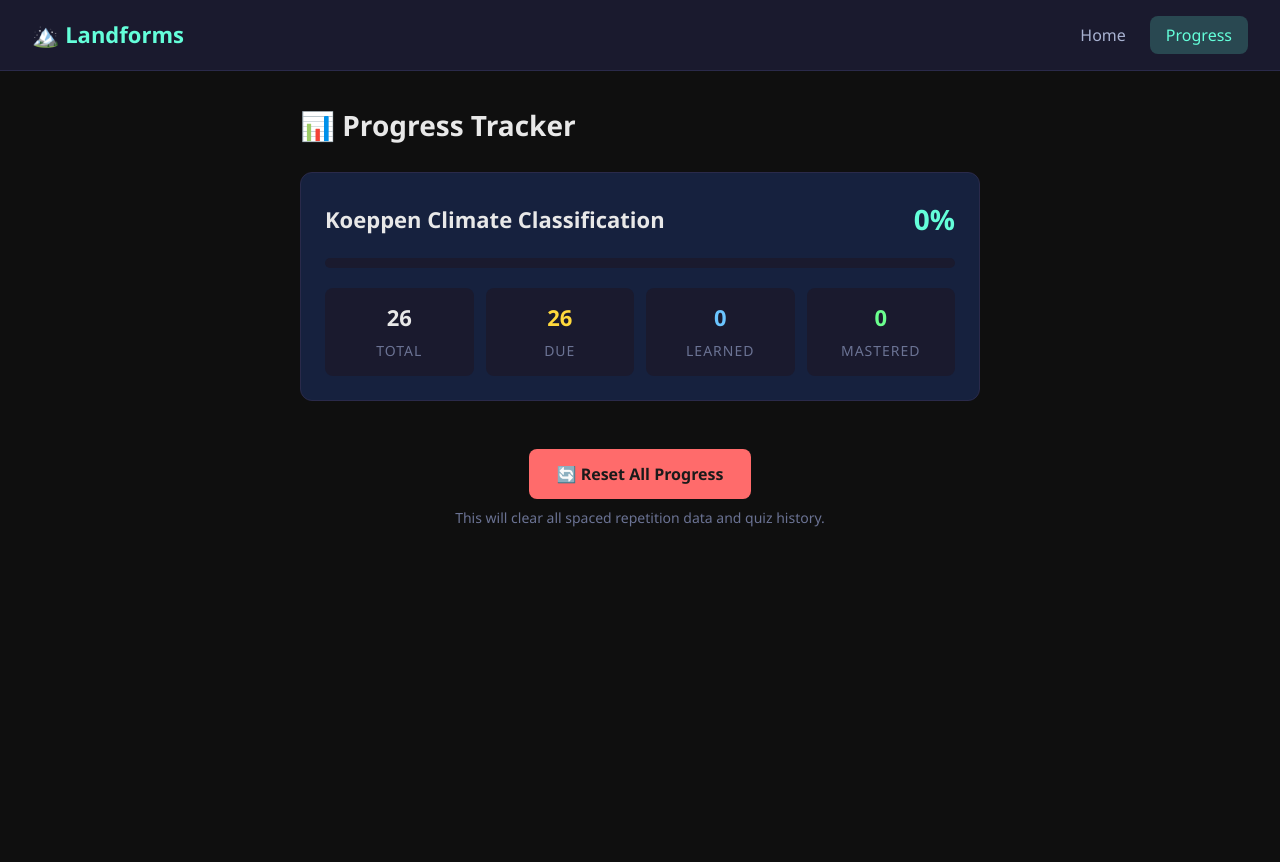
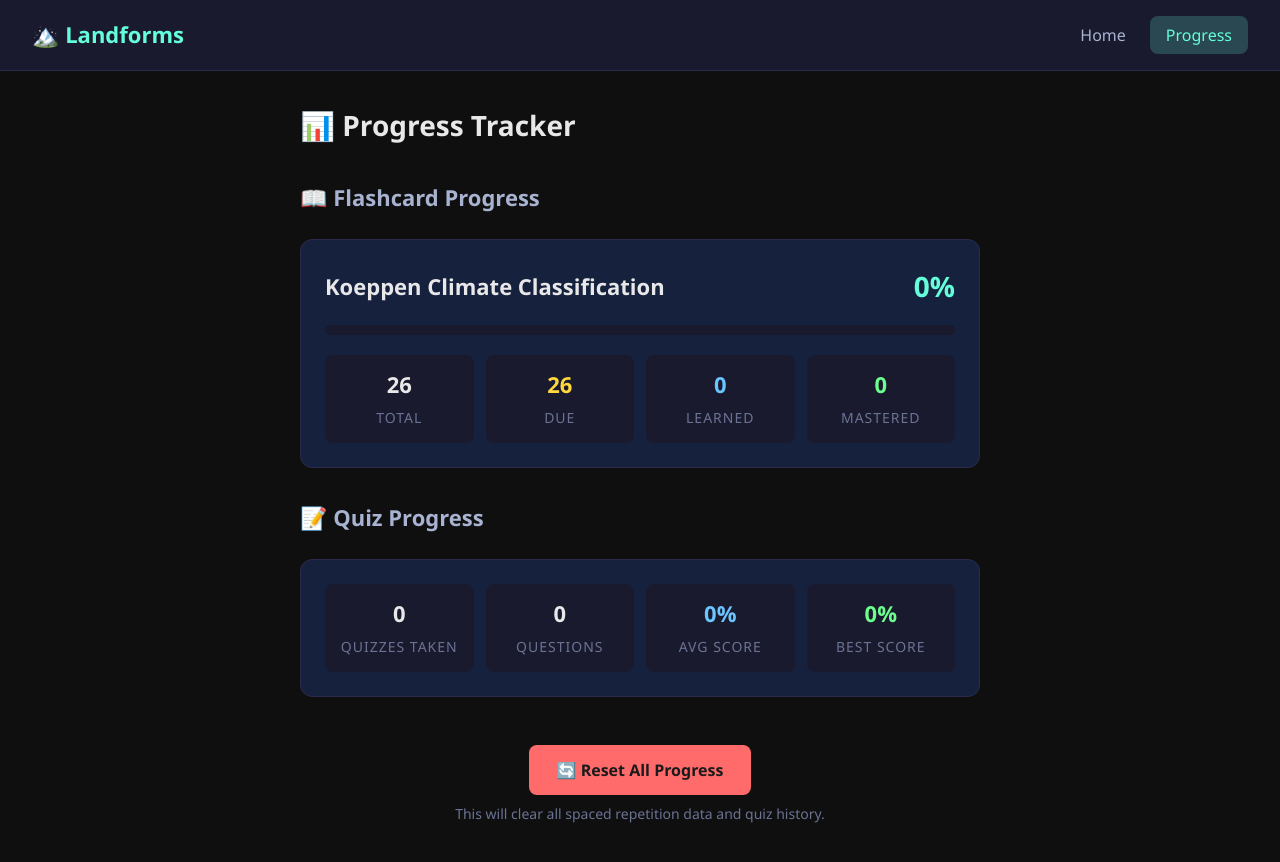
Before and after one commit to pavanis333/climate, a React (Vite) app: page / in a window 1280 px wide. Both pictures are taken after a click on the button "Progress". Shown: the top 862 px of the page. Before the commit the page ends 800 px from the top, so only its background shows below. Built offline with nearby package versions, Linux system fonts and the light colour scheme.

Commit message:
Enhanced quiz tracking: stats, history with timestamps, weak areas

```diff
--- a/src/components/Progress.css
+++ b/src/components/Progress.css
@@ -104,8 +104,32 @@
 
 .quiz-record:last-child { border-bottom: none; }
 
-.quiz-record-score { color: var(--text-primary); font-weight: 600; }
-.quiz-record-pct { color: var(--accent); font-weight: 600; }
+.quiz-record-date { color: var(--text-muted); min-width: 130px; font-size: 14px; }
+.quiz-record-deck { flex: 1; color: var(--text-secondary); font-size: 15px; }
+.quiz-record-score { color: var(--text-primary); font-weight: 600; min-width: 50px; text-align: right; }
+.quiz-record-pct { font-weight: 600; min-width: 50px; text-align: right; }
+.quiz-record-pct.good { color: var(--success); }
+.quiz-record-pct.needs-work { color: var(--warning); }
+
+.section-heading {
+  font-size: var(--font-size-lg);
+  color: var(--text-secondary);
+  margin-top: 8px;
+}
+
+.weak-areas { border-color: var(--warning); }
+
+.weak-record {
+  flex-direction: column;
+  gap: 6px;
+  align-items: flex-start !important;
+}
+
+.weak-question {
+  font-size: var(--font-size-sm);
+  color: var(--text-primary);
+  line-height: 1.4;
+}
 
 .reset-section {
   text-align: center;
--- a/src/components/Progress.jsx
+++ b/src/components/Progress.jsx
@@ -2,10 +2,36 @@ import { getStats } from '../spacedRepetition';
 import './Progress.css';
 
 export default function Progress({ decks, quizHistory, onReset }) {
+  // Quiz aggregate stats
+  const totalQuizzes = quizHistory.length;
+  const totalQuestionsAttempted = quizHistory.reduce((s, q) => s + q.total, 0);
+  const totalCorrect = quizHistory.reduce((s, q) => s + q.score, 0);
+  const avgScore = totalQuizzes > 0 ? Math.round((totalCorrect / totalQuestionsAttempted) * 100) : 0;
+  const bestScore = totalQuizzes > 0 ? Math.max(...quizHistory.map(q => Math.round((q.score / q.total) * 100))) : 0;
+
+  // Per-question accuracy from quiz results
+  const questionStats = {};
+  quizHistory.forEach(q => {
+    if (q.results) {
+      q.results.forEach(r => {
+        if (!questionStats[r.id]) questionStats[r.id] = { correct: 0, attempts: 0, question: r.question };
+        questionStats[r.id].attempts++;
+        if (r.correct) questionStats[r.id].correct++;
+      });
+    }
+  });
+  const weakQuestions = Object.values(questionStats)
+    .filter(q => q.attempts >= 1)
+    .map(q => ({ ...q, pct: Math.round((q.correct / q.attempts) * 100) }))
+    .sort((a, b) => a.pct - b.pct)
+    .slice(0, 5);
+
   return (
     <div className="progress-container">
       <h2 className="progress-title">📊 Progress Tracker</h2>
 
+      {/* Flashcard Progress */}
+      <h3 className="section-heading">📖 Flashcard Progress</h3>
       {decks.map(deck => {
         const stats = getStats(deck.cards);
         const pct = deck.cards.length > 0 ? Math.round((stats.mastered / stats.total) * 100) : 0;
@@ -40,14 +66,56 @@ export default function Progress({ decks, quizHistory, onReset }) {
         );
       })}
 
+      {/* Quiz Progress */}
+      <h3 className="section-heading">📝 Quiz Progress</h3>
+      <div className="progress-deck">
+        <div className="stat-grid">
+          <div className="stat-item">
+            <span className="stat-value">{totalQuizzes}</span>
+            <span className="stat-label">Quizzes Taken</span>
+          </div>
+          <div className="stat-item">
+            <span className="stat-value">{totalQuestionsAttempted}</span>
+            <span className="stat-label">Questions</span>
+          </div>
+          <div className="stat-item">
+            <span className="stat-value learned">{avgScore}%</span>
+            <span className="stat-label">Avg Score</span>
+          </div>
+          <div className="stat-item">
+            <span className="stat-value mastered">{bestScore}%</span>
+            <span className="stat-label">Best Score</span>
+          </div>
+        </div>
+      </div>
+
+      {/* Recent Quiz History */}
       {quizHistory.length > 0 && (
         <div className="quiz-history">
           <h3>Recent Quizzes</h3>
-          {quizHistory.slice(-5).reverse().map((q, i) => (
+          {quizHistory.slice(-10).reverse().map((q, i) => (
             <div key={i} className="quiz-record">
-              <span>{new Date(q.date).toLocaleDateString()}</span>
+              <span className="quiz-record-date">{new Date(q.date).toLocaleDateString()} {new Date(q.date).toLocaleTimeString([], { hour: '2-digit', minute: '2-digit' })}</span>
+              <span className="quiz-record-deck">{decks.find(d => d.id === q.deckId)?.name || 'Unknown'}</span>
               <span className="quiz-record-score">{q.score}/{q.total}</span>
-              <span className="quiz-record-pct">{Math.round((q.score / q.total) * 100)}%</span>
+              <span className={`quiz-record-pct ${Math.round((q.score / q.total) * 100) >= 70 ? 'good' : 'needs-work'}`}>
+                {Math.round((q.score / q.total) * 100)}%
+              </span>
+            </div>
+          ))}
+        </div>
+      )}
+
+      {/* Weak Areas */}
+      {weakQuestions.length > 0 && (
+        <div className="quiz-history weak-areas">
+          <h3>⚠️ Needs More Practice</h3>
+          {weakQuestions.map((q, i) => (
+            <div key={i} className="quiz-record weak-record">
+              <span className="weak-question">{q.question}</span>
+              <span className={`quiz-record-pct ${q.pct >= 70 ? 'good' : 'needs-work'}`}>
+                {q.correct}/{q.attempts} ({q.pct}%)
+              </span>
             </div>
           ))}
         </div>
```
